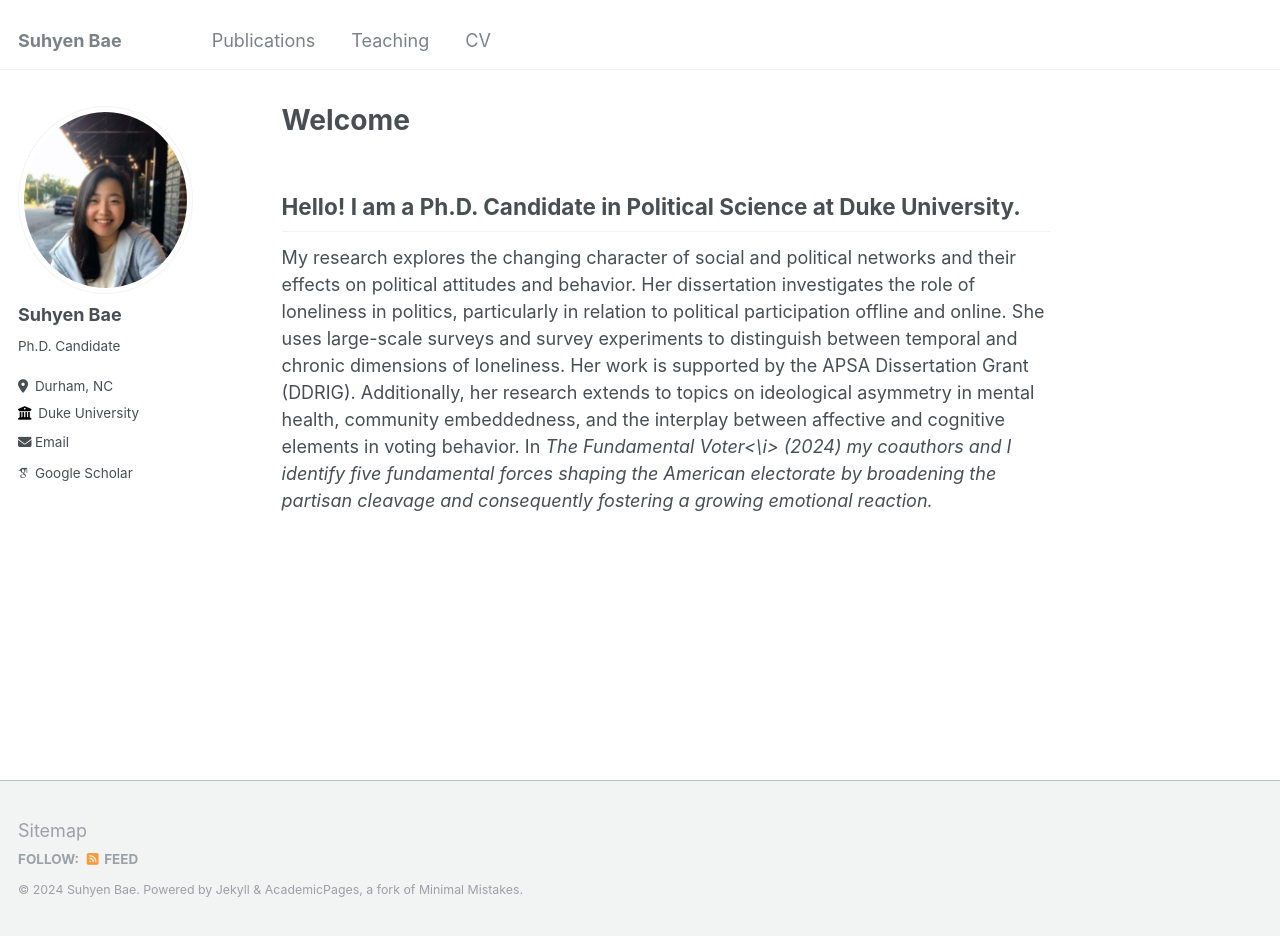
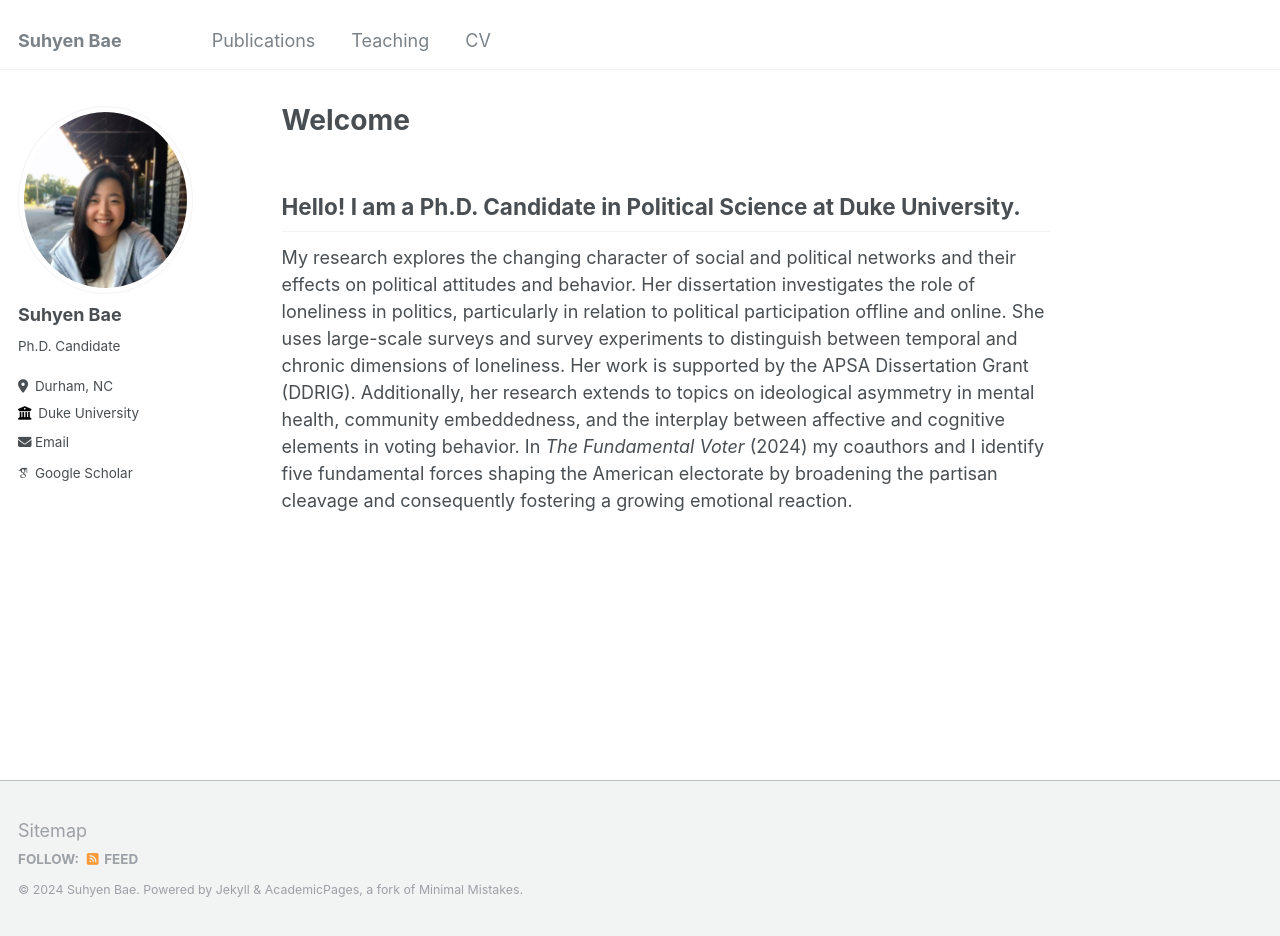
Before and after one commit to suhyenbae/suhyenbae.github.io, a Jekyll site: the page built from _pages/about.md, in a window 1280 px wide and 936 px high. Built offline with Jekyll 4.4.1, drawn with Linux system fonts in a browser that asks for light colours; some web fonts are replaced.

Commit message:
Update about.md

```diff
--- a/_pages/about.md
+++ b/_pages/about.md
@@ -10,4 +10,4 @@ redirect_from:
 Hello! I am a Ph.D. Candidate in Political Science at Duke University.
 ------
 
-My research explores the changing character of social and political networks and their effects on political attitudes and behavior. Her dissertation investigates the role of loneliness in politics, particularly in relation to political participation offline and online. She uses large-scale surveys and survey experiments to distinguish between temporal and chronic dimensions of loneliness. Her work is supported by the APSA Dissertation Grant (DDRIG). Additionally, her research extends to topics on ideological asymmetry in mental health, community embeddedness, and the interplay between affective and cognitive elements in voting behavior. In <i>The Fundamental Voter<\i> (2024) my coauthors and I identify five fundamental forces shaping the American electorate by broadening the partisan cleavage and consequently fostering a growing emotional reaction.
+My research explores the changing character of social and political networks and their effects on political attitudes and behavior. Her dissertation investigates the role of loneliness in politics, particularly in relation to political participation offline and online. She uses large-scale surveys and survey experiments to distinguish between temporal and chronic dimensions of loneliness. Her work is supported by the APSA Dissertation Grant (DDRIG). Additionally, her research extends to topics on ideological asymmetry in mental health, community embeddedness, and the interplay between affective and cognitive elements in voting behavior. In <i>The Fundamental Voter</i> (2024) my coauthors and I identify five fundamental forces shaping the American electorate by broadening the partisan cleavage and consequently fostering a growing emotional reaction.
```
